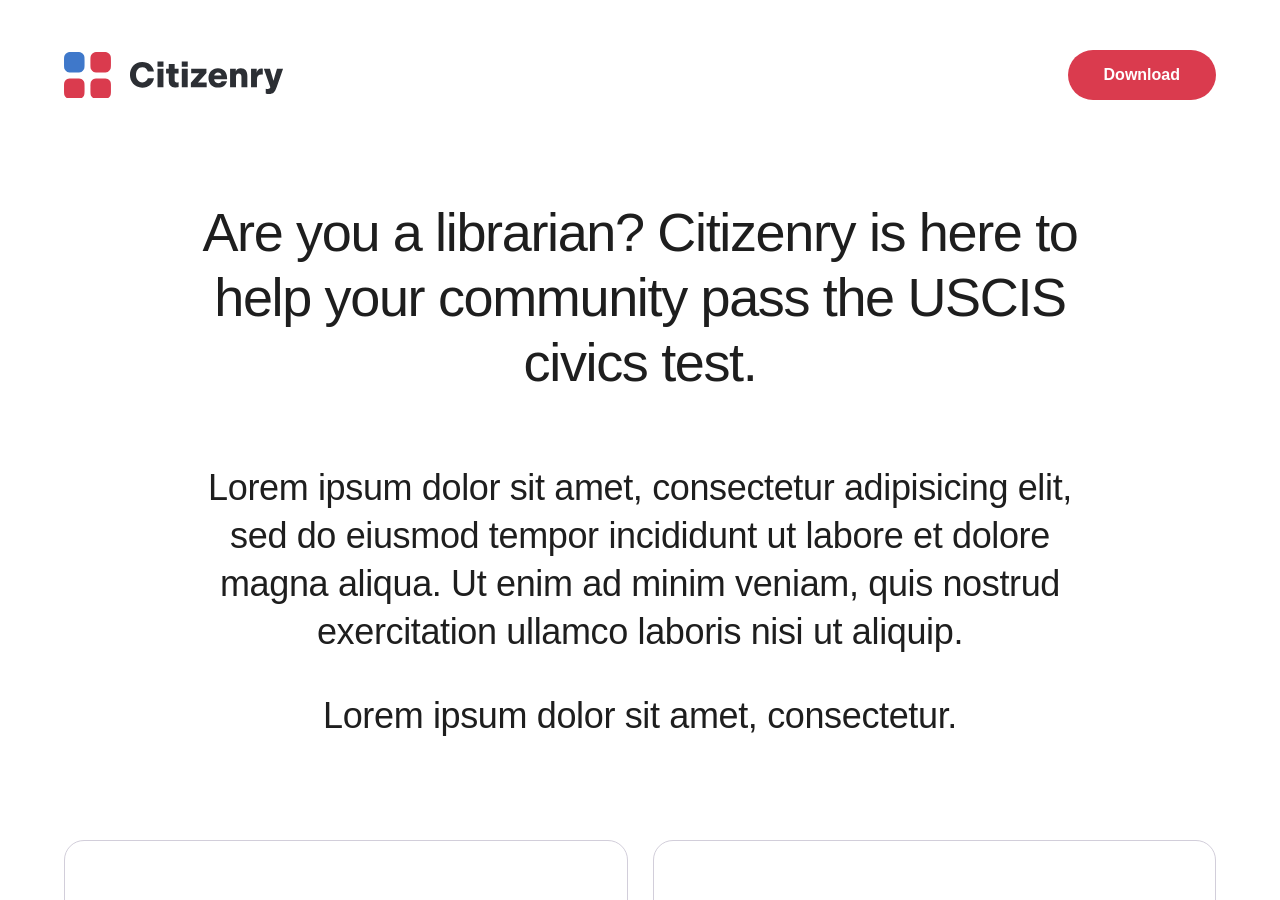
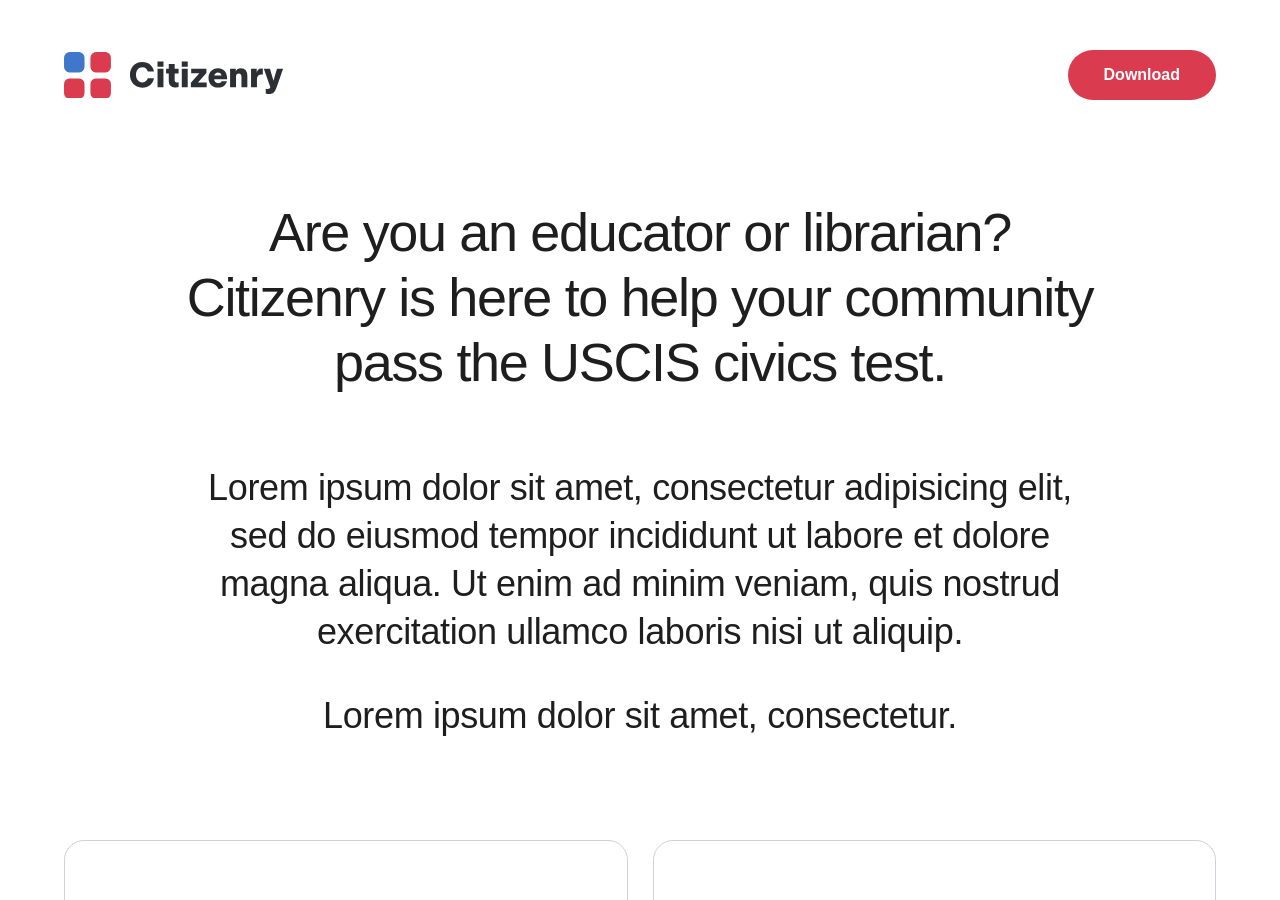
Before and after one commit to citizenryapp/website, a Jekyll site: the page built from for-educators.markdown, in a window 1280 px wide and 900 px high. Built offline with Jekyll 4.4.1, drawn with Linux system fonts in a browser that asks for light colours; some web fonts are replaced.

Commit message:
Update and rename for-librarians.markdown to for-educators.markdown

```diff
--- a/for-librarians.markdown
+++ b/for-educators.markdown
@@ -3,8 +3,8 @@
 # To modify the layout, see https://jekyllrb.com/docs/themes/#overriding-theme-defaults
 
 layout: occupations
-title: For Librarians
-heading: Are you a librarian? Citizenry is here to help your community pass the USCIS civics test.
+title: For Educators
+heading: Are you an educator or librarian? Citizenry is here to help your community pass the USCIS civics test.
 intro: |
   Lorem ipsum dolor sit amet, consectetur adipisicing elit, sed do eiusmod tempor incididunt ut labore et dolore magna aliqua. Ut enim ad minim veniam, quis nostrud exercitation ullamco laboris nisi ut aliquip.
 
```
